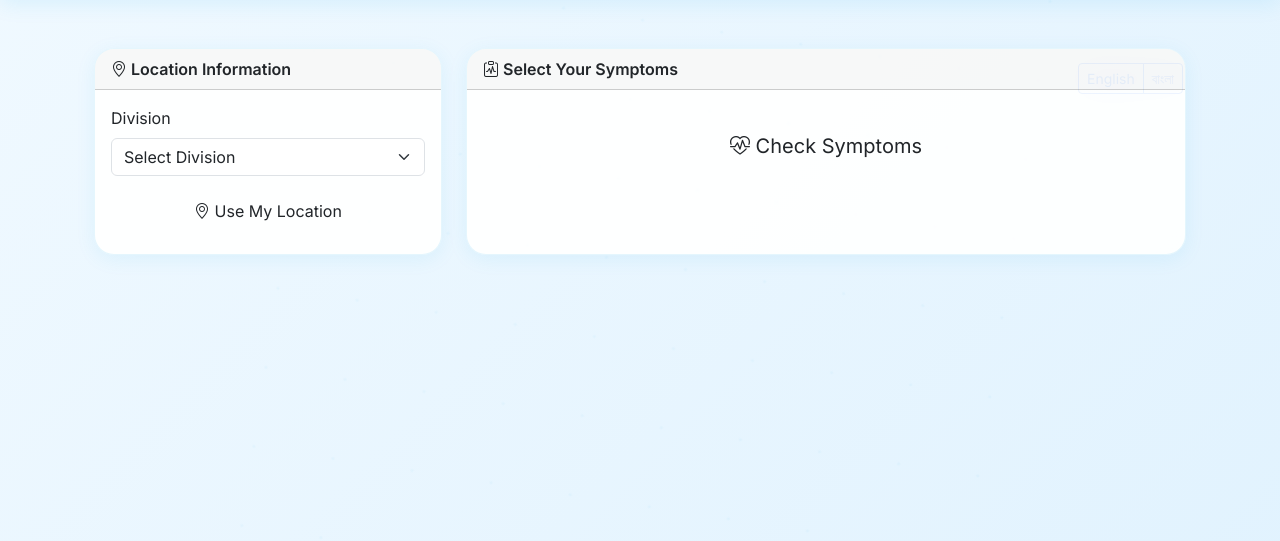
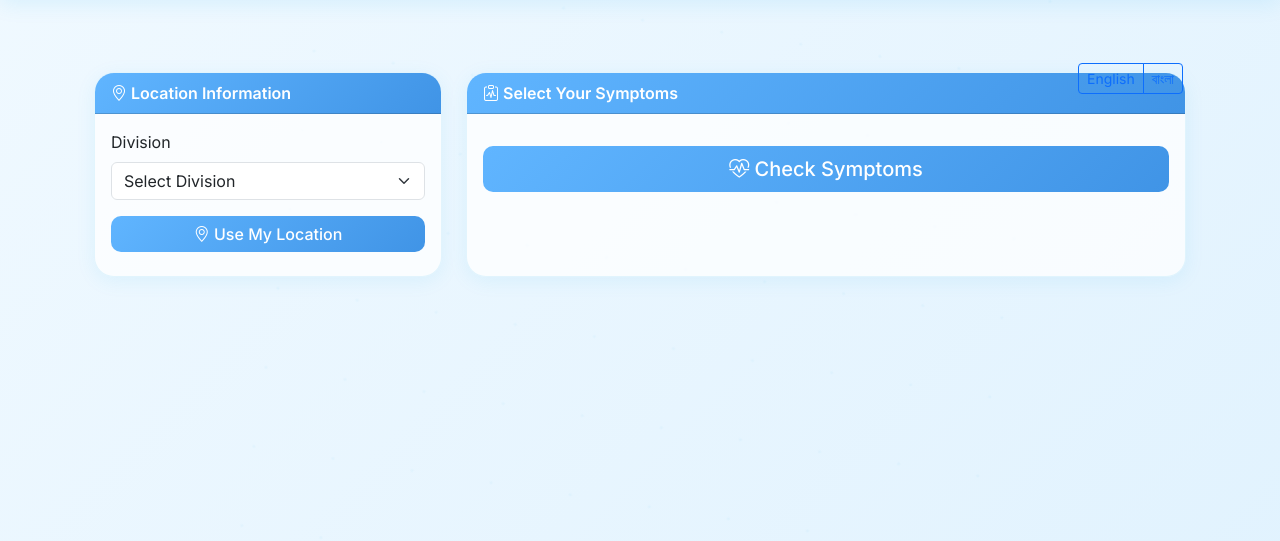
Before and after one commit to itzabd/GloHealth_Ai, a Flask app: page /prediction in a window 1280 px wide. Shown: the part 86-627 px from the top of the page. Run offline with Flask 3, Linux system fonts and the light colour scheme; the visitor is signed in with stand-in values (Sample User, id 1); parts of the project's set-up code (start-up, migrations or seed data) failed here and were passed over.

Commit message:
prediction updated test

```diff
--- a/templates/prediction.html
+++ b/templates/prediction.html
@@ -3,36 +3,115 @@
 
 {% block extra_css %}
 <style>
-/* Card headers theme colors */
-.card-header.bg-primary { background-color: #60B5FF !important; color: white; }
-.card-header.bg-info { background-color: #0dcaf0 !important; color: white; }
+/* ====== Background ====== */
+body {
+    background: linear-gradient(135deg, #f0f9ff, #cfe0f7, #e0f2ff);
+    min-height: 100vh;
+    font-family: 'Segoe UI', Tahoma, Geneva, Verdana, sans-serif;
+}
 
-/* Section title like Geo Insight */
-.section-title { font-size: 1.1rem; font-weight: 600; margin-bottom: 0.5rem; color: #2A4365; border-bottom: 2px solid #FF9149; padding-bottom: 0.3rem; }
+/* ====== Glassmorphism Cards ====== */
+.card {
+    background: rgba(255, 255, 255, 0.75) !important;
+    backdrop-filter: blur(14px);
+    border-radius: 16px;
+    border: 1px solid rgba(255, 255, 255, 0.35);
+    box-shadow: 0 6px 20px rgba(0,0,0,0.08);
+    transition: transform 0.25s ease, box-shadow 0.25s ease;
+}
+.card:hover {
+    transform: translateY(-4px);
+    box-shadow: 0 10px 24px rgba(0,0,0,0.12);
+}
 
-/* Compact Symptom Cards */
-.symptom-card { display: flex; align-items: center; padding: 4px 8px; margin-bottom: 4px; border: 1px solid #dee2e6; border-radius: 6px; cursor: pointer; font-size: 0.85rem; transition: all 0.2s ease; }
-.symptom-card:hover { border-color: #60B5FF; background-color: rgba(96, 181, 255, 0.1); }
-.symptom-card.selected { border: 2px solid #60B5FF; background-color: rgba(96, 181, 255, 0.15); }
+/* Card headers */
+.card-header {
+    font-weight: 600;
+    font-size: 1rem;
+    background: linear-gradient(135deg, #60B5FF, #4094E6);
+    color: white;
+    border-top-left-radius: 16px;
+    border-top-right-radius: 16px;
+}
+
+/* Section title */
+.section-title {
+    font-size: 1.05rem;
+    font-weight: 600;
+    margin-bottom: 0.5rem;
+    color: #2A4365;
+    border-left: 4px solid #FF9149;
+    padding-left: 0.5rem;
+}
+
+/* Symptom Cards */
+.symptom-card {
+    display: flex;
+    align-items: center;
+    padding: 6px 10px;
+    margin-bottom: 6px;
+    border: 1px solid #dee2e6;
+    border-radius: 10px;
+    cursor: pointer;
+    font-size: 0.9rem;
+    transition: all 0.25s ease;
+    background: rgba(255,255,255,0.6);
+}
+.symptom-card:hover {
+    border-color: #60B5FF;
+    background-color: rgba(96, 181, 255, 0.15);
+}
+.symptom-card.selected {
+    border: 2px solid #60B5FF;
+    background-color: rgba(96, 181, 255, 0.25);
+}
 .symptom-check { display: none; }
 .symptom-text { flex-grow: 1; }
 
 /* Language toggle */
-.lang-toggle { position: absolute; top: 15px; right: 15px; }
+.lang-toggle {
+    position: absolute;
+    top: 15px;
+    right: 15px;
+    z-index: 10;
+}
 
-/* Two-column layout for Other Symptoms */
-.symptom-group.other-symptoms .symptom-card { width: 48%; display: inline-flex; margin-right: 2%; margin-bottom: 4px; }
+/* Buttons */
+.btn-accent {
+    background: linear-gradient(135deg, #60B5FF, #4094E6);
+    color: #fff;
+    font-weight: 500;
+    border: none;
+    border-radius: 10px;
+    transition: all 0.25s ease;
+}
+.btn-accent:hover {
+    background: linear-gradient(135deg, #4aa0ff, #2b82d9);
+    transform: translateY(-2px);
+    box-shadow: 0 4px 12px rgba(0,0,0,0.15);
+}
+
+/* Other Symptoms two-column */
+.symptom-group.other-symptoms .symptom-card {
+    width: 48%;
+    display: inline-flex;
+    margin-right: 2%;
+    margin-bottom: 6px;
+}
 .symptom-group.other-symptoms .symptom-card:nth-child(2n) { margin-right: 0; }
 
 /* Responsive */
 @media (max-width: 768px) {
-    .symptom-group.other-symptoms .symptom-card { width: 100%; margin-right: 0; }
+    .symptom-group.other-symptoms .symptom-card {
+        width: 100%;
+        margin-right: 0;
+    }
 }
 </style>
 {% endblock %}
 
 {% block content %}
-<div class="container-fluid position-relative">
+<div class="container-fluid position-relative py-4">
     <!-- Language Toggle -->
     <div class="lang-toggle">
         <div class="btn-group btn-group-sm">
@@ -41,10 +120,10 @@
         </div>
     </div>
 
-    <div class="row">
+    <div class="row g-4">
         <!-- Location Card -->
-        <div class="col-lg-4 mb-3 d-flex justify-content-center">
-            <div class="card card-hover w-100 h-100">
+        <div class="col-lg-4 d-flex justify-content-center">
+            <div class="card card-hover w-100">
                 <div class="card-header">
                     <i class="bi bi-geo-alt"></i> {% if lang == 'bn' %}অবস্থান তথ্য{% else %}Location Information{% endif %}
                 </div>
@@ -67,8 +146,8 @@
         </div>
 
         <!-- Symptoms Card -->
-        <div class="col-lg-8 mb-3 d-flex justify-content-center">
-            <div class="card card-hover w-100 h-100">
+        <div class="col-lg-8 d-flex justify-content-center">
+            <div class="card card-hover w-100">
                 <div class="card-header">
                     <i class="bi bi-clipboard-pulse"></i> {% if lang == 'bn' %}আপনার লক্ষণ নির্বাচন করুন{% else %}Select Your Symptoms{% endif %}
                 </div>
@@ -111,12 +190,7 @@ document.addEventListener('DOMContentLoaded', function() {
         selectSymptom: lang === 'bn' ? 'অন্তত একটি লক্ষণ নির্বাচন করুন' : 'Please select at least one symptom',
         selectDivision: lang === 'bn' ? 'আপনার বিভাগ নির্বাচন করুন' : 'Please select your division',
         processing: lang === 'bn' ? 'প্রসেসিং...' : 'Processing...',
-        resultsTitle: lang === 'bn' ? 'ফলাফল' : 'Prediction Results',
-        possibleDiseases: lang === 'bn' ? 'সম্ভাব্য রোগসমূহ' : 'Possible Diseases',
-        close: lang === 'bn' ? 'বন্ধ' : 'Close',
-        recommendedDoctors: lang === 'bn' ? 'প্রস্তাবিত ডাক্তারগণ' : 'Recommended Doctors',
-        nearbyHospitals: lang === 'bn' ? 'নিকটস্থ হাসপাতাল' : 'Nearby Hospitals',
-        noRecommendations: lang === 'bn' ? 'কোনো প্রস্তাবনা পাওয়া যায়নি।' : 'No recommendations available.'
+        resultsTitle: lang === 'bn' ? 'ফলাফল' : 'Prediction Results'
     };
 
     let userLocation = { lat: null, long: null };
@@ -159,10 +233,7 @@ document.addEventListener('DOMContentLoaded', function() {
             });
             const data = await response.json();
             if (data.success) {
-                // Pass recommended doctors/hospitals from backend if available
-                const recommendedDoctors = data.recommendedDoctors || [];
-                const recommendedHospitals = data.recommendedHospitals || [];
-                showResultsModal(data.predictions, recommendedDoctors, recommendedHospitals);
+                showResultsModal(data.predictions);
             } else { throw new Error(data.error || 'Prediction failed'); }
         } catch(err) { alert(`Error: ${err.message}`); }
         finally {
@@ -213,7 +284,6 @@ function showResultsModal(predictions) {
     document.getElementById('resultsModal').addEventListener('hidden.bs.modal', function() { this.remove(); });
 }
 
-
 });
 </script>
 {% endblock %}
```
